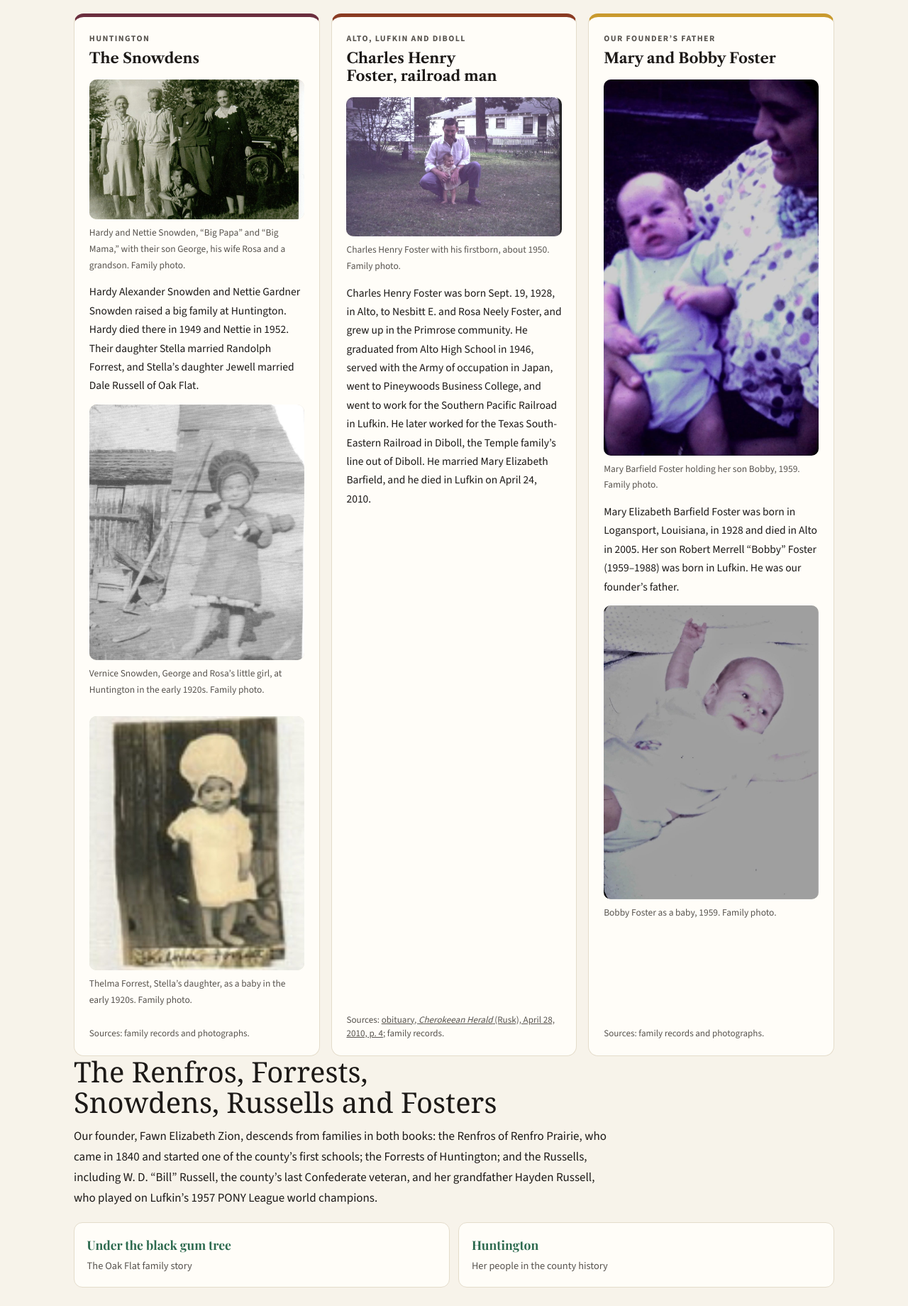
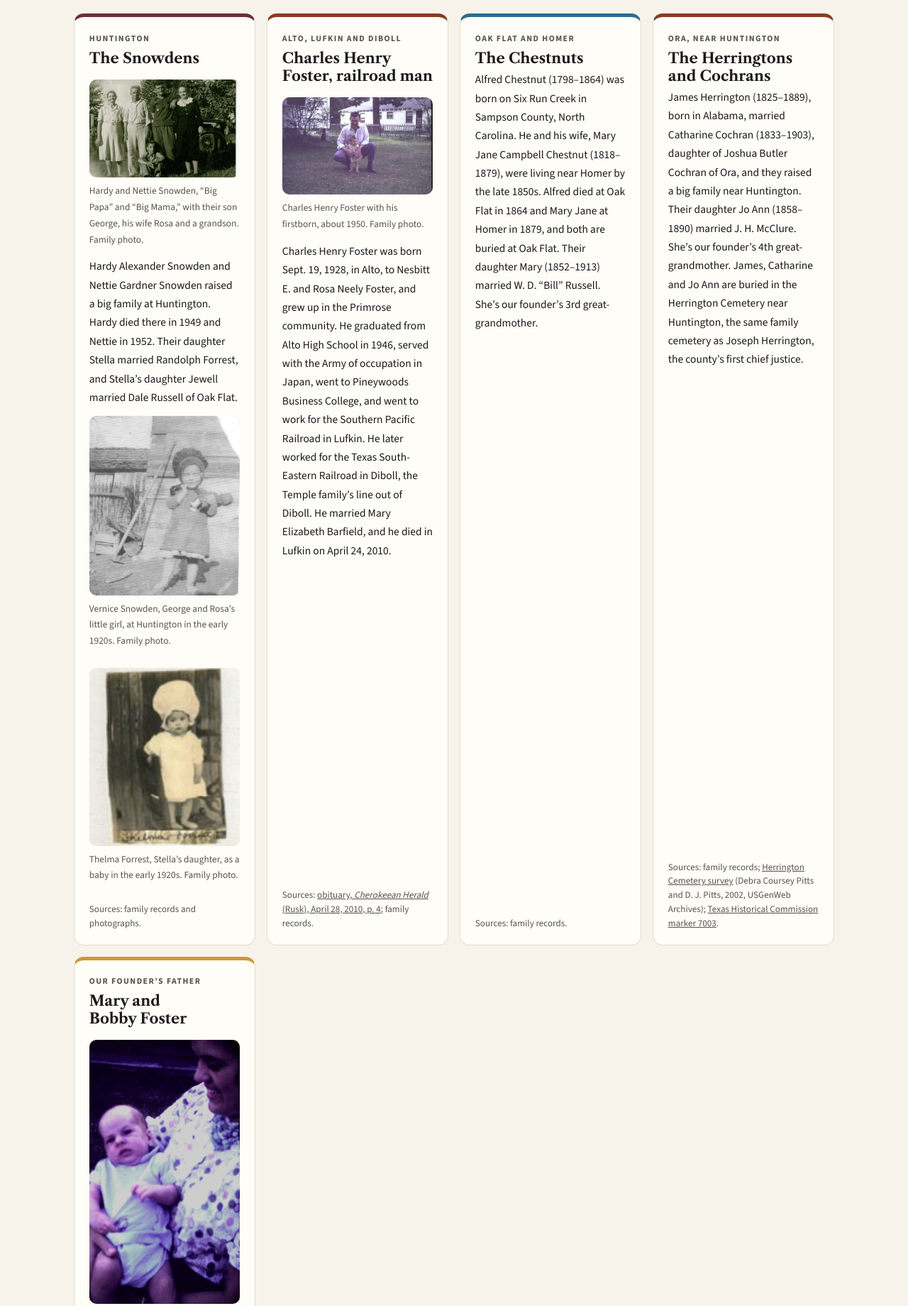
Before and after one commit to Grail-Systems/EastTexasLegacy, a plain HTML site: page family-research.html in a window 1280 px wide. Shown: the part 5991-7831 px from the top of the page at 71% size. Drawn offline with nearby package versions, Linux system fonts and the light colour scheme; a web font is replaced by a local one.

Commit message:
Family: the Chestnuts and the Herringtons; Joseph Herrington's marker
Family research: cards for Alfred and Mary Jane Chestnut of Oak Flat and
James and Catharine (Cochran) Herrington of Ora, with Jo Ann Herrington
McClure, all checked against family records and the 2002 Herrington
Cemetery survey. Heroes: Joseph Herrington was the county's first chief
justice (THC marker 7003).

Co-Authored-By: Claude Opus 5.5 <noreply@anthropic.com>
Claude-Session: https://claude.ai/code/session_01ASCF5BPnvsm178PfzCsS2Q

```diff
--- a/family-research.html
+++ b/family-research.html
@@ -112,6 +112,12 @@
         <figure style="margin:.8rem 0"><img src="img/fam/fam-charles-foster-1950.jpg" alt="A young father crouching in a yard with a toddler" loading="lazy" style="width:100%;height:auto"><figcaption>Charles Henry Foster with his firstborn, about 1950. Family photo.</figcaption></figure>
         <p>Charles Henry Foster was born Sept. 19, 1928, in Alto, to Nesbitt E. and Rosa Neely Foster, and grew up in the Primrose community. He graduated from Alto High School in 1946, served with the Army of occupation in Japan, went to Pineywoods Business College, and went to work for the Southern Pacific Railroad in Lufkin. He later worked for the Texas South-Eastern Railroad in Diboll, the Temple family’s line out of Diboll. He married Mary Elizabeth Barfield, and he died in Lufkin on April 24, 2010.</p>
         <span class="src">Sources: <a href="https://texashistory.unt.edu/ark:/67531/metapth152936/m1/4/">obituary, <em>Cherokeean Herald</em> (Rusk), April 28, 2010, p. 4</a>; family records.</span></article>
+      <article class="card watertop"><span class="rel">Oak Flat and Homer</span><h3>The Chestnuts</h3>
+        <p>Alfred Chestnut (1798–1864) was born on Six Run Creek in Sampson County, North Carolina. He and his wife, Mary Jane Campbell Chestnut (1818–1879), were living near Homer by the late 1850s. Alfred died at Oak Flat in 1864 and Mary Jane at Homer in 1879, and both are buried at Oak Flat. Their daughter Mary (1852–1913) married W. D. “Bill” Russell. She’s our founder’s 3rd great-grandmother.</p>
+        <span class="src">Sources: family records.</span></article>
+      <article class="card claytop"><span class="rel">Ora, near Huntington</span><h3>The Herringtons and Cochrans</h3>
+        <p>James Herrington (1825–1889), born in Alabama, married Catharine Cochran (1833–1903), daughter of Joshua Butler Cochran of Ora, and they raised a big family near Huntington. Their daughter Jo Ann (1858–1890) married J. H. McClure. She’s our founder’s 4th great-grandmother. James, Catharine and Jo Ann are buried in the Herrington Cemetery near Huntington, the same family cemetery as Joseph Herrington, the county’s first chief justice.</p>
+        <span class="src">Sources: family records; <a href="https://www.txgenwebcounties.com/angelina/cemeteries/heringtn.txt">Herrington Cemetery survey</a> (Debra Coursey Pitts and D. J. Pitts, 2002, USGenWeb Archives); <a href="https://atlas.thc.texas.gov/Details/5005007003">Texas Historical Commission marker 7003</a>.</span></article>
       <article class="card saptop"><span class="rel">Our founder’s father</span><h3>Mary and Bobby Foster</h3>
         <figure style="margin:.8rem 0"><img src="img/fam/fam-mary-foster-bobby.jpg" alt="A smiling woman in a print blouse holding a baby boy" loading="lazy" style="width:100%;height:auto"><figcaption>Mary Barfield Foster holding her son Bobby, 1959. Family photo.</figcaption></figure>
         <p>Mary Elizabeth Barfield Foster was born in Logansport, Louisiana, in 1928 and died in Alto in 2005. Her son Robert Merrell “Bobby” Foster (1959–1988) was born in Lufkin. He was our founder’s father.</p>
@@ -120,7 +126,7 @@
     </div>
   </div>
   <div class="wrap col">
-    <h2>The Renfros, Forrests, Snowdens, Russells and Fosters</h2>
+    <h2>The Renfros, Forrests, Snowdens, Russells, Chestnuts, Herringtons and Fosters</h2>
     <p>Our founder, Fawn Elizabeth Zion, descends from families in both books: the Renfros of Renfro Prairie, who came in 1840 and started one of the county’s first schools; the Forrests of Huntington; and the Russells, including W. D. “Bill” Russell, the county’s last Confederate veteran, and her grandfather Hayden Russell, who played on Lufkin’s 1957 PONY League world champions.</p>
     <div class="next">
       <a href="oak-flat.html"><b>Under the black gum tree</b><span>The Oak Flat family story</span></a>
```
Also changed, not shown: heroes.html (+2 -1 lines).
